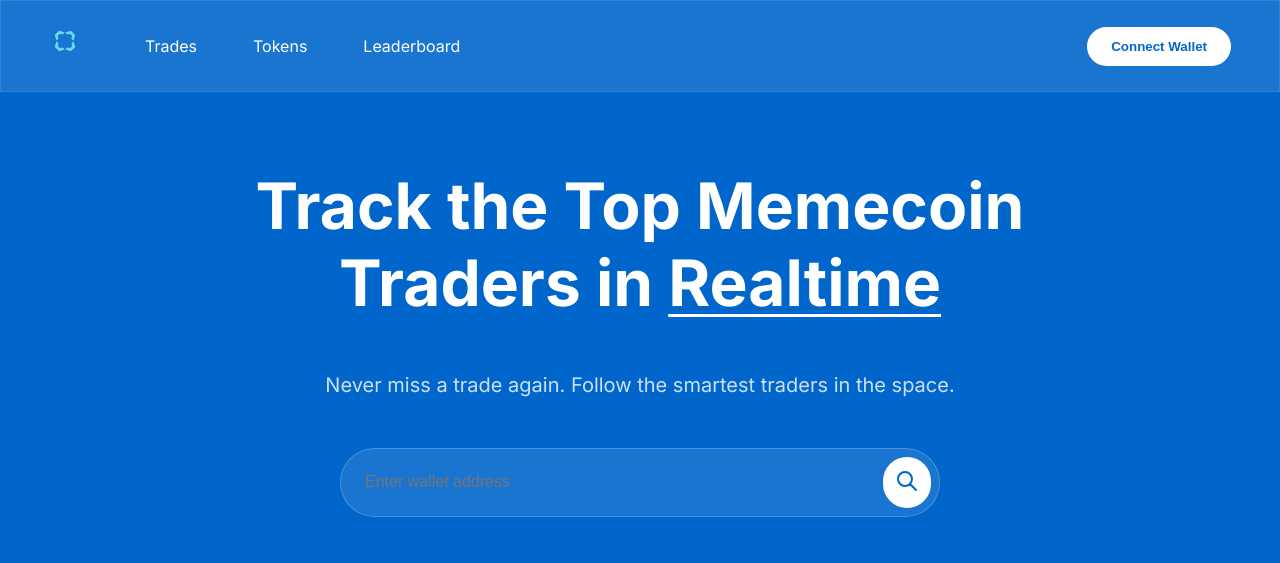
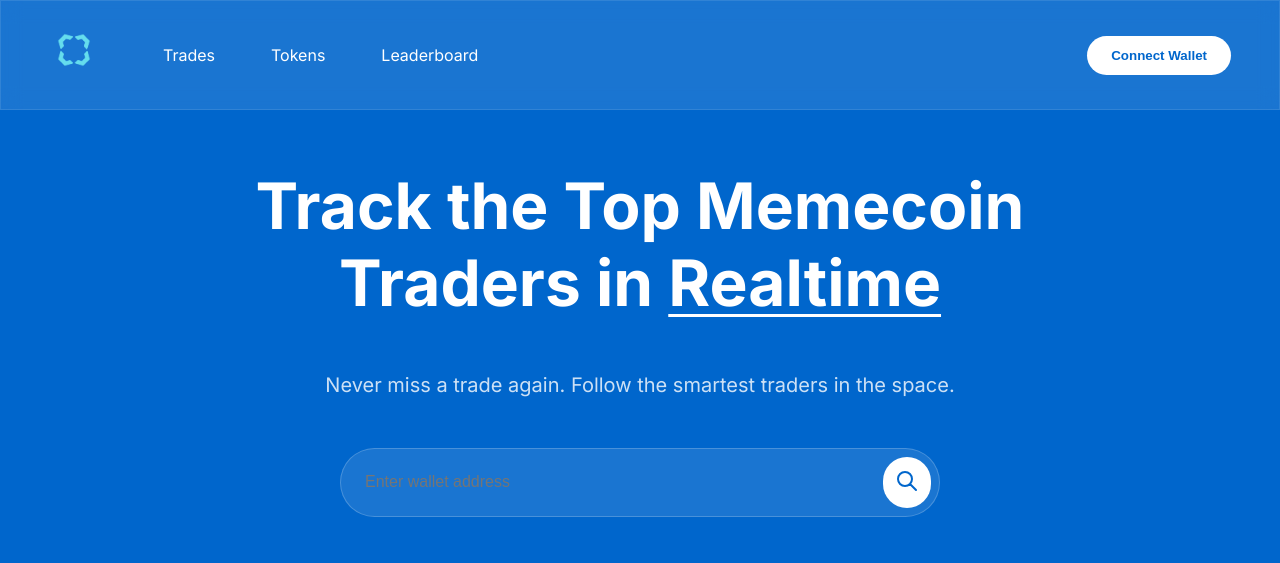
Before and after one commit to wott12826/kolscan.io, a website: page index.htm in a window 1280 px wide. Shown: the top 563 px of the page. Drawn offline with Linux system fonts and the light colour scheme.

Commit message:
Increase logo height to 50px for better visibility across multiple HTML files

```diff
--- a/index.htm
+++ b/index.htm
@@ -391,7 +391,7 @@
         <header class="header glass-effect">
             <div class="header-content">
                 <a href="index.htm" class="logo">
-                    <img src="images/xitadel_logo.png" alt="Xitadel Logo" style="height: 32px; width: auto;">
+                    <img src="images/xitadel_logo.png" alt="Xitadel Logo" style="height: 50px; width: auto;">
                 </a>
 
                 <nav class="nav-links">
```
Also changed, not shown: leaderboard.html (+1 -1 lines), tokens.html (+1 -1 lines), trades.html (+1 -1 lines).
